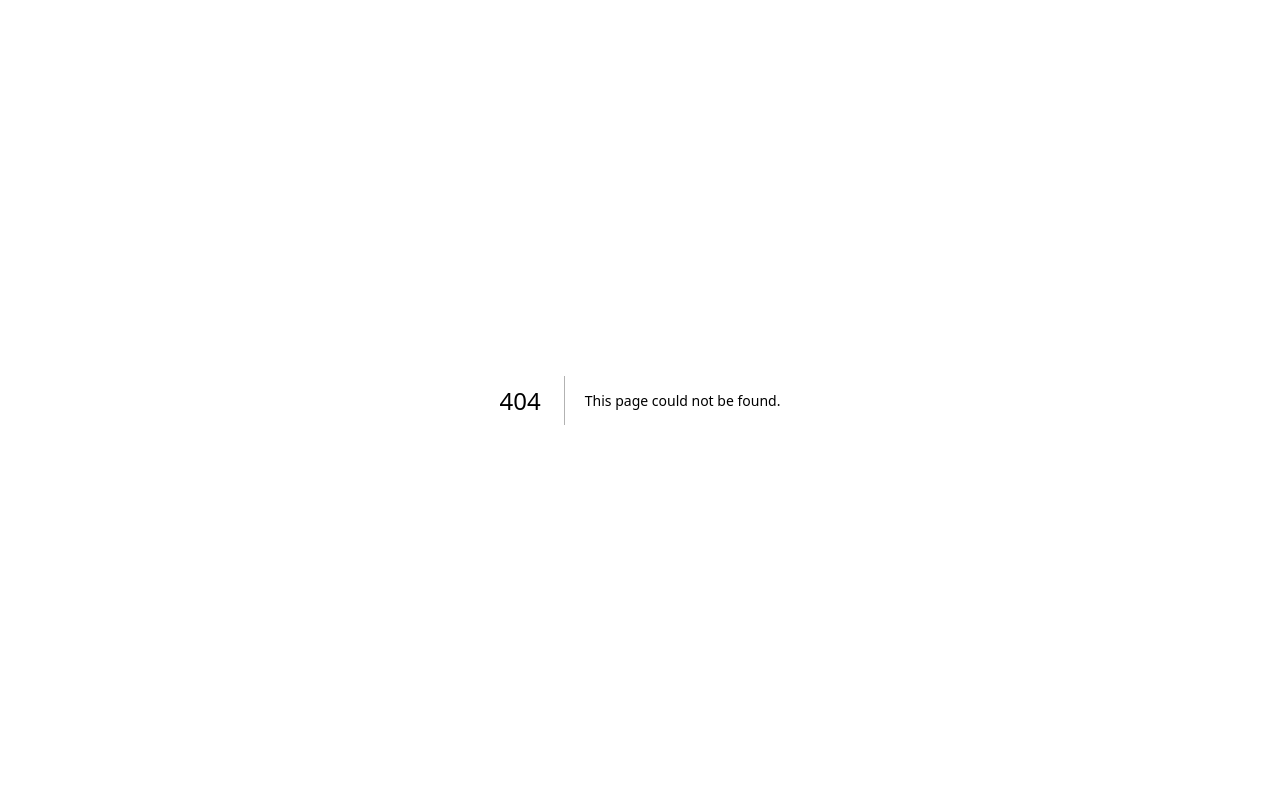
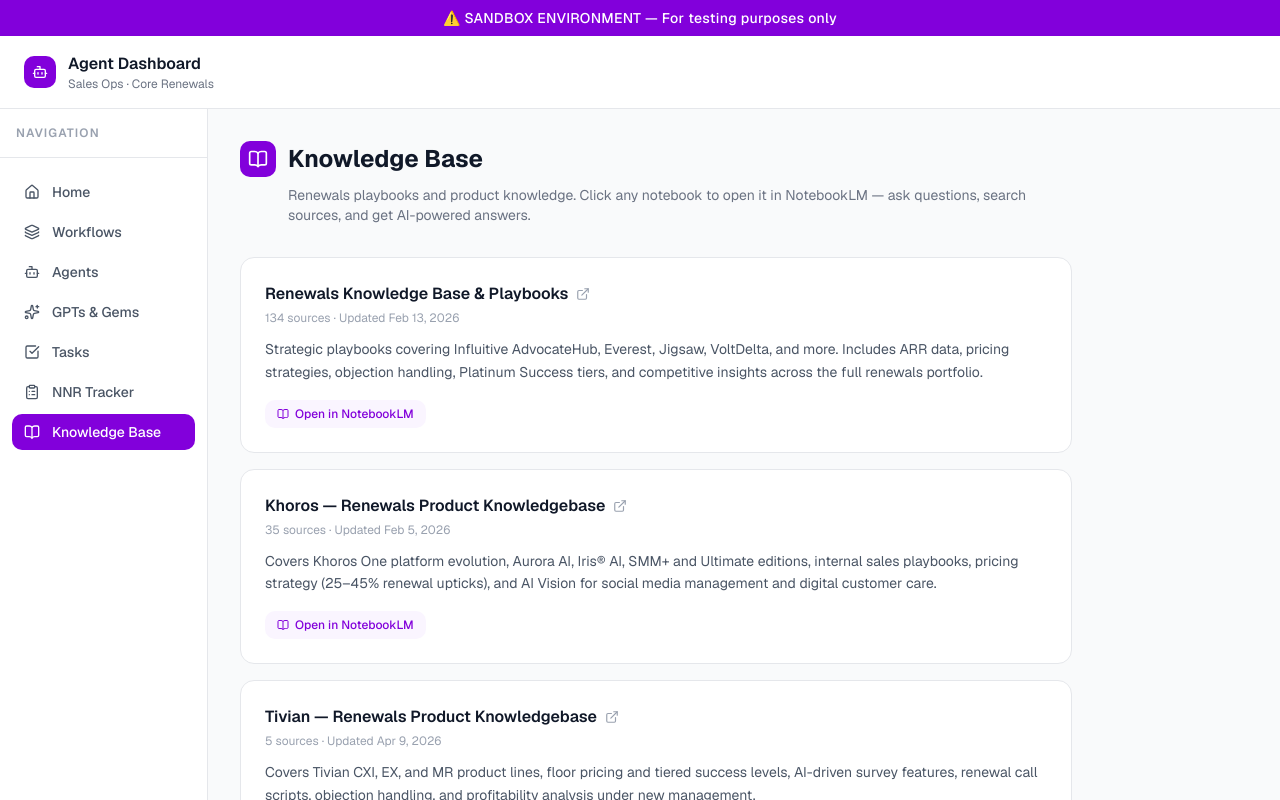
Before and after one commit to alvygordo/agent-dashboard, a Next.js app: page /kb in a window 1280 px wide. Before the commit this address had no page. Shown: the top 800 px of the page. Built offline with nearby package versions, Linux system fonts and the light colour scheme; no server answers.

Commit message:
feat: add Knowledge Base tab with 3 NotebookLM notebooks (sandbox only)

```diff
--- /dev/null
+++ b/app/(dashboard)/kb/page.tsx
@@ -0,0 +1,89 @@
+import { BookOpen, ExternalLink } from "lucide-react"
+import { theme } from "@/lib/theme"
+
+const notebooks = [
+  {
+    title: "Renewals Knowledge Base & Playbooks",
+    description: "Strategic playbooks covering Influitive AdvocateHub, Everest, Jigsaw, VoltDelta, and more. Includes ARR data, pricing strategies, objection handling, Platinum Success tiers, and competitive insights across the full renewals portfolio.",
+    url: "https://notebooklm.google.com/notebook/671cd5de-91eb-4422-bf72-133af9dac611",
+    sources: 134,
+    updated: "Feb 13, 2026",
+  },
+  {
+    title: "Khoros — Renewals Product Knowledgebase",
+    description: "Covers Khoros One platform evolution, Aurora AI, Iris® AI, SMM+ and Ultimate editions, internal sales playbooks, pricing strategy (25–45% renewal upticks), and AI Vision for social media management and digital customer care.",
+    url: "https://notebooklm.google.com/notebook/abbfd52b-3f0b-4e75-8a1e-0fda01ee2232",
+    sources: 35,
+    updated: "Feb 5, 2026",
+  },
+  {
+    title: "Tivian — Renewals Product Knowledgebase",
+    description: "Covers Tivian CXI, EX, and MR product lines, floor pricing and tiered success levels, AI-driven survey features, renewal call scripts, objection handling, and profitability analysis under new management.",
+    url: "https://notebooklm.google.com/notebook/c86d933d-896a-476e-a335-c9b8df0b6d38",
+    sources: 5,
+    updated: "Apr 9, 2026",
+  },
+]
+
+export default function KnowledgeBasePage() {
+  return (
+    <div className="p-8 max-w-4xl">
+
+      <div className="mb-8">
+        <div className="flex items-center gap-3 mb-2">
+          <div className={`w-9 h-9 rounded-lg ${theme.avatarBg} flex items-center justify-center`}>
+            <BookOpen className="w-5 h-5 text-white" />
+          </div>
+          <h1 className="text-2xl font-bold text-gray-900">Knowledge Base</h1>
+        </div>
+        <p className="text-sm text-gray-500 ml-12">
+          Renewals playbooks and product knowledge. Click any notebook to open it in NotebookLM — ask questions, search sources, and get AI-powered answers.
+        </p>
+      </div>
+
+      <div className="space-y-4">
+        {notebooks.map((nb) => (
+          <a
+            key={nb.url}
+            href={nb.url}
+            target="_blank"
+            rel="noopener noreferrer"
+            className="block bg-white border border-gray-200 rounded-xl p-6 hover:border-gray-300 hover:shadow-sm transition-all group"
+          >
+            <div className="flex items-start justify-between gap-4">
+              <div className="flex-1 min-w-0">
+                <div className="flex items-center gap-2 mb-1">
+                  <h2 className="text-base font-semibold text-gray-900 group-hover:text-gray-700">
+                    {nb.title}
+                  </h2>
+                  <ExternalLink className="w-3.5 h-3.5 text-gray-400 shrink-0 group-hover:text-gray-600" />
+                </div>
+                <p className="text-xs text-gray-400 mb-3">
+                  {nb.sources} sources · Updated {nb.updated}
+                </p>
+                <p className="text-sm text-gray-600 leading-relaxed">
+                  {nb.description}
+                </p>
+              </div>
+            </div>
+            <div className="mt-4">
+              <span className={`inline-flex items-center gap-1.5 text-xs font-medium px-3 py-1.5 rounded-lg ${
+                theme.isProd
+                  ? "bg-[#e0f7f5] text-[#009688]"
+                  : "bg-purple-50 text-purple-700"
+              }`}>
+                <BookOpen className="w-3 h-3" />
+                Open in NotebookLM
+              </span>
+            </div>
+          </a>
+        ))}
+      </div>
+
+      <p className="mt-8 text-xs text-gray-400">
+        These notebooks are hosted in Google NotebookLM. A Google account is required to access them.
+      </p>
+
+    </div>
+  )
+}
--- a/components/sidebar.tsx
+++ b/components/sidebar.tsx
@@ -1,17 +1,19 @@
 "use client"
 
+import React from "react"
 import Link from "next/link"
 import { usePathname } from "next/navigation"
-import { Home, Layers, Bot, Sparkles, CheckSquare, ClipboardList } from "lucide-react"
+import { Home, Layers, Bot, Sparkles, CheckSquare, ClipboardList, BookOpen } from "lucide-react"
 import { theme } from "@/lib/theme"
 
-const navItems = [
-  { href: "/",          label: "Home",        icon: Home },
-  { href: "/workflows", label: "Workflows",   icon: Layers },
-  { href: "/agents",    label: "Agents",      icon: Bot },
-  { href: "/tools",     label: "GPTs & Gems", icon: Sparkles },
-  { href: "/tasks",     label: "Tasks",       icon: CheckSquare },
-  { href: "/nnr",       label: "NNR Tracker", icon: ClipboardList },
+const navItems: { href: string; label: string; icon: React.ElementType; sandboxOnly?: boolean }[] = [
+  { href: "/",          label: "Home",           icon: Home },
+  { href: "/workflows", label: "Workflows",      icon: Layers },
+  { href: "/agents",    label: "Agents",         icon: Bot },
+  { href: "/tools",     label: "GPTs & Gems",    icon: Sparkles },
+  { href: "/tasks",     label: "Tasks",          icon: CheckSquare },
+  { href: "/nnr",       label: "NNR Tracker",    icon: ClipboardList },
+  { href: "/kb",        label: "Knowledge Base", icon: BookOpen, sandboxOnly: true },
 ]
 
 export default function Sidebar() {
@@ -37,7 +39,8 @@
 
       {/* Nav */}
       <nav className="flex-1 px-3 py-4 space-y-1">
-        {navItems.map(({ href, label, icon: Icon }) => {
+        {navItems.map(({ href, label, icon: Icon, sandboxOnly }) => {
+          if (sandboxOnly && theme.isProd) return null
           const isActive = href === "/" ? pathname === "/" : pathname.startsWith(href)
           return (
             <Link
```
